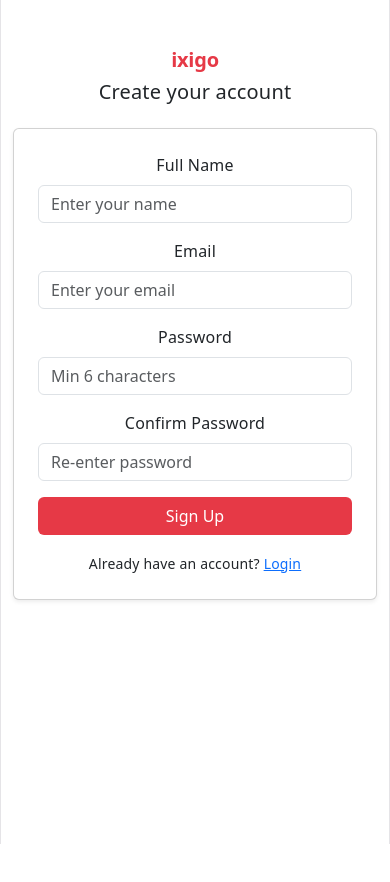
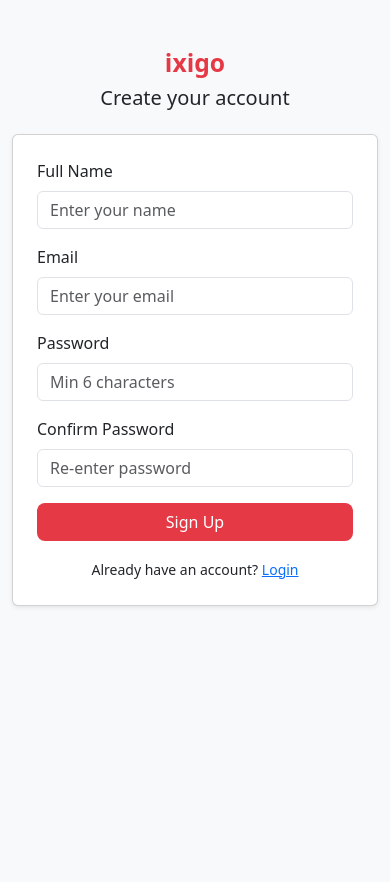
Before and after one commit to PrachiLakha16/railsmart, a React (Vite) app in the folder railsmart/client/: page /signup in a window 390 px wide. Shown: the top 882 px of the page. Before the commit the page ends 844 px from the top, so only its background shows below. Built offline with nearby package versions, Linux system fonts and the light colour scheme; the HTML template or start-up script is replaced by a standard one.

Commit message:
Day 21: Major cleanup - fixed CSS, error handlers, 404 page, responsive fixes

```diff
--- a/railsmart/client/src/App.jsx
+++ b/railsmart/client/src/App.jsx
@@ -13,6 +13,28 @@
   }
   return children
 }
+
+// Simple 404 page
+const NotFound = () => (
+  <div style={{
+    minHeight: '100vh',
+    display: 'flex',
+    flexDirection: 'column',
+    alignItems: 'center',
+    justifyContent: 'center',
+    backgroundColor: '#f8f9fa'
+  }}>
+    <div style={{ fontSize: '64px' }}>🚂</div>
+    <h4 className="fw-bold mt-3">Page Not Found</h4>
+    <p className="text-muted">
+      This route doesn't exist on our railway network!
+    </p>
+    <a href="/" className="btn mt-2"
+      style={{ backgroundColor: '#e63946', color: 'white' }}>
+      Back to Home
+    </a>
+  </div>
+)
 
 function App() {
   return (
@@ -40,6 +62,8 @@
             <Booking />
           </ProtectedRoute>
         } />
+        {/* 404 — catches all unknown routes */}
+        <Route path="*" element={<NotFound />} />
       </Routes>
     </BrowserRouter>
   )
--- a/railsmart/client/src/components/Navbar.jsx
+++ b/railsmart/client/src/components/Navbar.jsx
@@ -28,23 +28,6 @@
     const interval = setInterval(fetchNotifications, 30000)
     return () => clearInterval(interval)
   }, [token])
-  // Auto close dropdown after 5 seconds
-useEffect(() => {
-  if (showDropdown) {
-    const timer = setTimeout(() => setShowDropdown(false), 5000)
-    return () => clearTimeout(timer)
-  }
-}, [showDropdown])
-// Close dropdown when clicking outside
-useEffect(() => {
-  const handleClickOutside = (e) => {
-    if (!e.target.closest('.notification-bell')) {
-      setShowDropdown(false)
-    }
-  }
-  document.addEventListener('click', handleClickOutside)
-  return () => document.removeEventListener('click', handleClickOutside)
-}, [])
 
   const fetchNotifications = async () => {
     try {
--- a/railsmart/client/src/index.css
+++ b/railsmart/client/src/index.css
@@ -1,115 +1,65 @@
-:root {
-  --text: #6b6375;
-  --text-h: #08060d;
-  --bg: #fff;
-  --border: #e5e4e7;
-  --code-bg: #f4f3ec;
-  --accent: #aa3bff;
-  --accent-bg: rgba(170, 59, 255, 0.1);
-  --accent-border: rgba(170, 59, 255, 0.5);
-  --social-bg: rgba(244, 243, 236, 0.5);
-  --shadow:
-    rgba(0, 0, 0, 0.1) 0 10px 15px -3px, rgba(0, 0, 0, 0.05) 0 4px 6px -2px;
+/* ─── RAILSMART GLOBAL STYLES ─── */
 
-  --sans: system-ui, 'Segoe UI', Roboto, sans-serif;
-  --heading: system-ui, 'Segoe UI', Roboto, sans-serif;
-  --mono: ui-monospace, Consolas, monospace;
-
-  font: 18px/145% var(--sans);
-  letter-spacing: 0.18px;
-  color-scheme: light dark;
-  color: var(--text);
-  background: var(--bg);
-  font-synthesis: none;
-  text-rendering: optimizeLegibility;
-  -webkit-font-smoothing: antialiased;
-  -moz-osx-font-smoothing: grayscale;
-
-  @media (max-width: 1024px) {
-    font-size: 16px;
-  }
-}
-
-@media (prefers-color-scheme: dark) {
-  :root {
-    --text: #9ca3af;
-    --text-h: #f3f4f6;
-    --bg: #16171d;
-    --border: #2e303a;
-    --code-bg: #1f2028;
-    --accent: #c084fc;
-    --accent-bg: rgba(192, 132, 252, 0.15);
-    --accent-border: rgba(192, 132, 252, 0.5);
-    --social-bg: rgba(47, 48, 58, 0.5);
-    --shadow:
-      rgba(0, 0, 0, 0.4) 0 10px 15px -3px, rgba(0, 0, 0, 0.25) 0 4px 6px -2px;
-  }
-
-  #social .button-icon {
-    filter: invert(1) brightness(2);
-  }
+* {
+  box-sizing: border-box;
 }
 
 body {
   margin: 0;
+  font-family: system-ui, 'Segoe UI', Roboto, sans-serif;
+  background-color: #f8f9fa;
+  color: #212529;
+  -webkit-font-smoothing: antialiased;
 }
 
 #root {
-  width: 1126px;
-  max-width: 100%;
-  margin: 0 auto;
-  text-align: center;
-  border-inline: 1px solid var(--border);
-  min-height: 100svh;
-  display: flex;
-  flex-direction: column;
-  box-sizing: border-box;
+  min-height: 100vh;
 }
 
-h1,
-h2 {
-  font-family: var(--heading);
-  font-weight: 500;
-  color: var(--text-h);
+/* ─── SCROLLBAR ─── */
+::-webkit-scrollbar {
+  height: 4px;
+  width: 6px;
+}
+::-webkit-scrollbar-thumb {
+  background: #e63946;
+  border-radius: 4px;
+}
+::-webkit-scrollbar-track {
+  background: #f1f1f1;
 }
 
-h1 {
-  font-size: 56px;
-  letter-spacing: -1.68px;
-  margin: 32px 0;
-  @media (max-width: 1024px) {
-    font-size: 36px;
-    margin: 20px 0;
+/* ─── CARD HOVER ─── */
+.card {
+  transition: box-shadow 0.2s ease;
+}
+
+/* ─── ANIMATIONS ─── */
+@keyframes fadeIn {
+  from {
+    opacity: 0;
+    transform: translateY(-10px);
+  }
+  to {
+    opacity: 1;
+    transform: translateY(0);
   }
 }
-h2 {
-  font-size: 24px;
-  line-height: 118%;
-  letter-spacing: -0.24px;
-  margin: 0 0 8px;
-  @media (max-width: 1024px) {
-    font-size: 20px;
+
+@keyframes slideIn {
+  from {
+    opacity: 0;
+    transform: translateX(20px);
+  }
+  to {
+    opacity: 1;
+    transform: translateX(0);
   }
 }
-p {
-  margin: 0;
-}
 
-code,
-.counter {
-  font-family: var(--mono);
-  display: inline-flex;
-  border-radius: 4px;
-  color: var(--text-h);
-}
+/* ─── RESPONSIVE ─── */
 
-code {
-  font-size: 15px;
-  line-height: 135%;
-  padding: 4px 8px;
-  background: var(--code-bg);
-}
-/* Responsive train cards */
+/* Mobile — filter panel stacks */
 @media (max-width: 768px) {
   .col-md-3 {
     margin-bottom: 1rem;
@@ -117,25 +67,46 @@
   .card-body {
     padding: 0.75rem !important;
   }
+  .container {
+    padding-left: 12px;
+    padding-right: 12px;
+  }
+  /* Hide swap button text on mobile */
+  .d-none.d-md-flex {
+    display: none !important;
+  }
 }
 
-/* Date strip scrollbar */
-::-webkit-scrollbar {
-  height: 4px;
-}
-::-webkit-scrollbar-thumb {
-  background: #e63946;
-  border-radius: 4px;
+/* Tablet */
+@media (max-width: 992px) {
+  .navbar {
+    padding-left: 16px !important;
+    padding-right: 16px !important;
+  }
 }
 
-/* Smooth card hover */
-.card {
-  transition: box-shadow 0.2s ease;
+/* ─── BOOTSTRAP OVERRIDES ─── */
+
+/* Make buttons slightly rounder */
+.btn {
+  border-radius: 8px;
 }
-.card:hover {
-  box-shadow: 0 4px 12px rgba(0,0,0,0.1) !important;
+
+/* Better form focus */
+.form-control:focus,
+.form-select:focus {
+  border-color: #e63946;
+  box-shadow: 0 0 0 0.2rem rgba(230, 57, 70, 0.15);
 }
-@keyframes fadeIn {
-  from { opacity: 0; transform: translateY(-10px); }
-  to { opacity: 1; transform: translateY(0); }
+
+/* ─── TRAIN CARD ─── */
+.train-card-class-box:hover {
+  background-color: #fff0f0 !important;
+  border-color: #e63946 !important;
 }
+
+/* ─── DATE STRIP ─── */
+.date-strip {
+  overflow-x: auto;
+  scrollbar-width: thin;
+}
--- a/railsmart/client/src/pages/Dashboard.jsx
+++ b/railsmart/client/src/pages/Dashboard.jsx
@@ -71,9 +71,16 @@
         { headers: { Authorization: `Bearer ${token}` } }
       )
       setPassengers(res.data.passengers)
-    } catch (err) {
-      setError('Failed to load passengers')
-    }
+   } catch (err) {
+  if (err.response?.status === 401) {
+    // Token expired — redirect to login
+    localStorage.removeItem('token')
+    localStorage.removeItem('user')
+    navigate('/login')
+  } else {
+    setError('Failed to load passengers')
+  }
+}
     setLoadingPassengers(false)
   }
 
```
Also changed, not shown: 1 other file (tests, documents, lock files or other folders).
